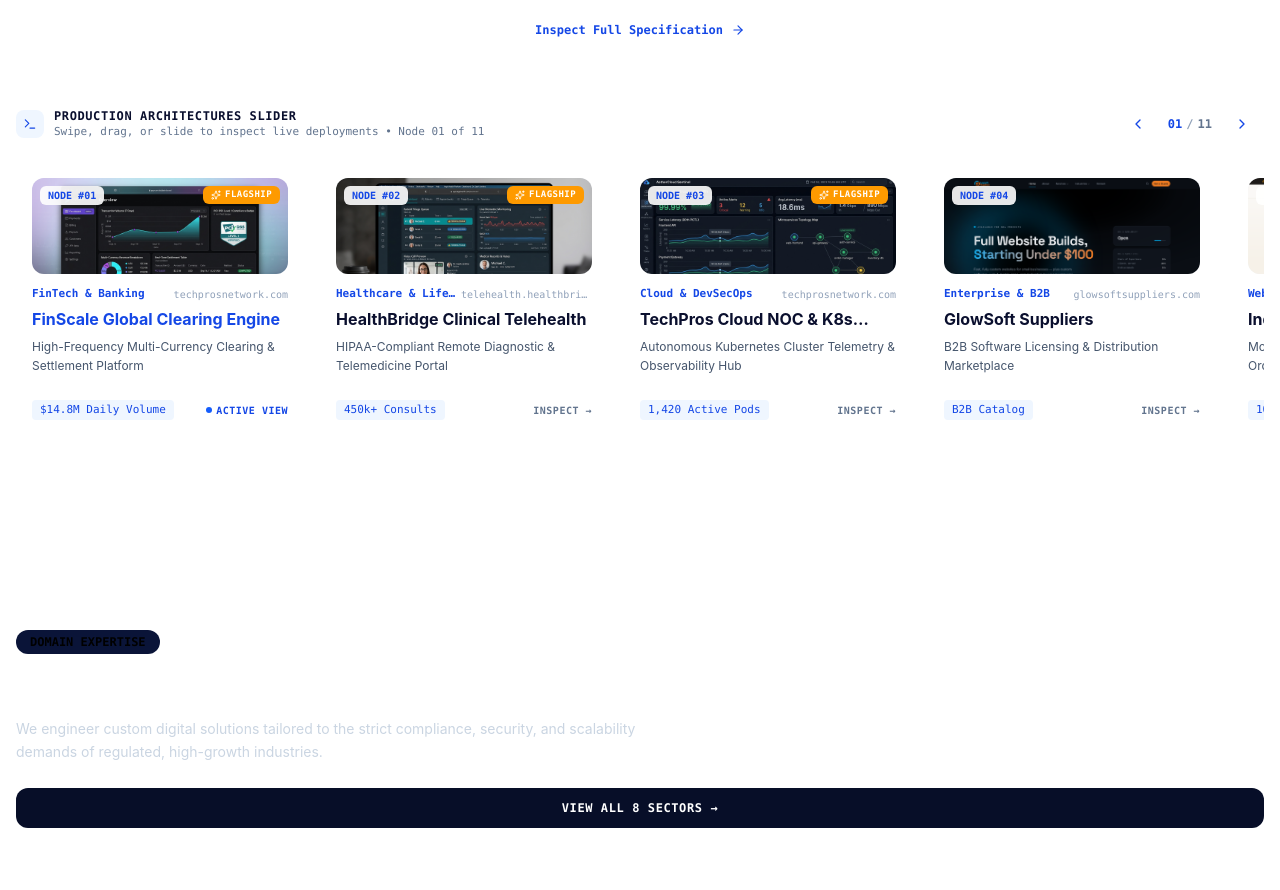
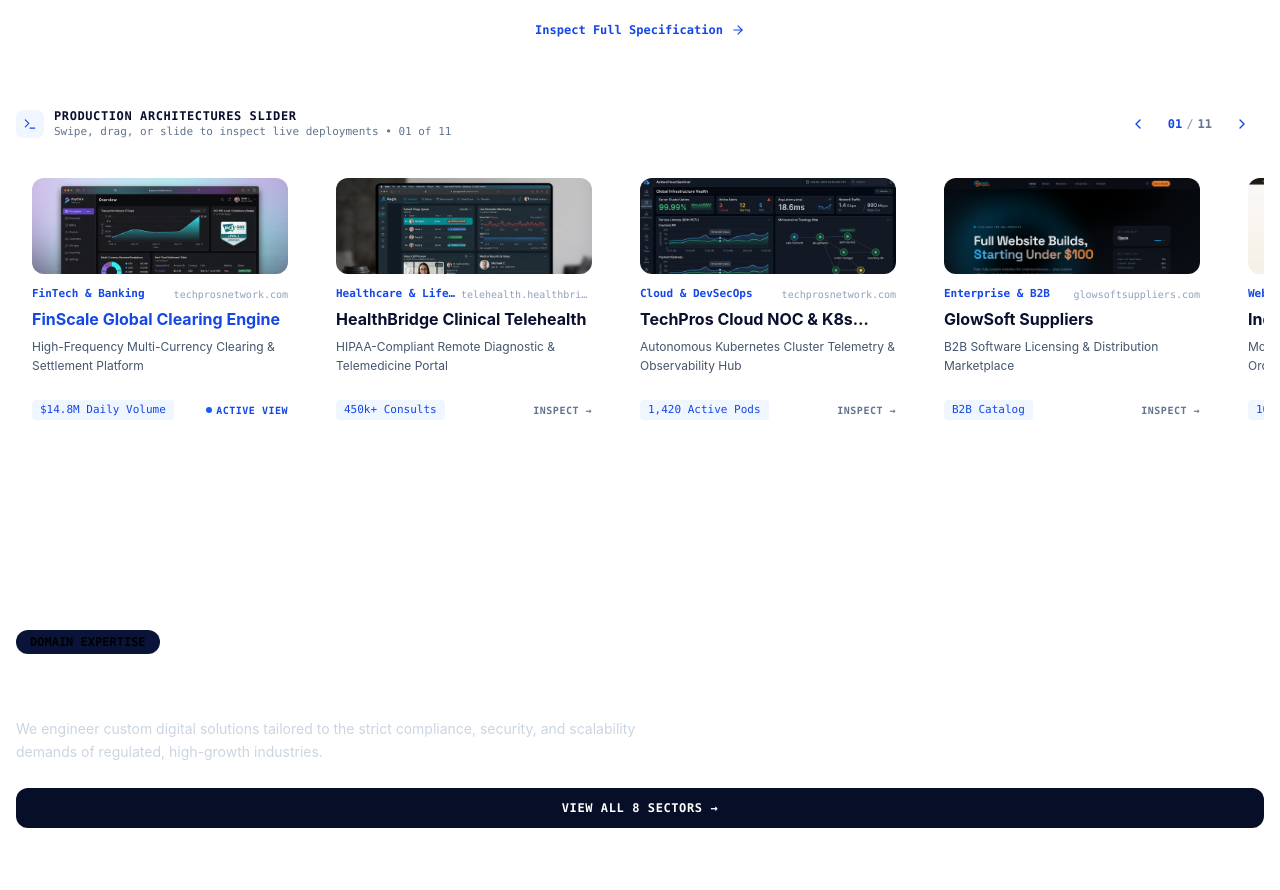
Before and after one commit to Khushi-0648/tech, a React (Vite) app: page / in a window 1280 px wide. Shown: the part 5125-6015 px from the top of the page. Built offline with nearby package versions, Linux system fonts and the light colour scheme.

Commit message:
fix(home): remove flagship and node tags from production architectures slider cards

```diff
--- a/src/pages/HomePage.jsx
+++ b/src/pages/HomePage.jsx
@@ -981,7 +981,7 @@
                     Production Architectures Slider
                   </div>
                   <div className="text-[11px] font-mono text-slate-500">
-                    Swipe, drag, or slide to inspect live deployments &bull; Node {String(currentCaseIndex + 1).padStart(2, '0')} of {String(portfolioProjects.length).padStart(2, '0')}
+                    Swipe, drag, or slide to inspect live deployments &bull; {String(currentCaseIndex + 1).padStart(2, '0')} of {String(portfolioProjects.length).padStart(2, '0')}
                   </div>
                 </div>
               </div>
@@ -1046,18 +1046,7 @@
                         />
                       ) : (
                         <div className="w-full h-full flex items-center justify-center text-slate-500 font-mono text-[10px]">
-                          Telemetry Node Active
-                        </div>
-                      )}
-
-                      {/* Node Index Badge */}
-                      <div className="absolute top-2 left-2 px-2 py-0.5 rounded-md bg-white/90 backdrop-blur-md border border-slate-200 text-[10px] font-mono font-bold text-blue-700 shadow-xs">
-                        NODE #{String(idx + 1).padStart(2, '0')}
-                      </div>
-
-                      {p.isFlagship && (
-                        <div className="absolute top-2 right-2 px-2 py-0.5 rounded-md bg-amber-500 text-white text-[9px] font-mono font-bold uppercase tracking-wider flex items-center gap-1 shadow-xs">
-                          <Sparkles className="w-2.5 h-2.5" /> Flagship
+                          Telemetry Active
                         </div>
                       )}
                     </div>
```
